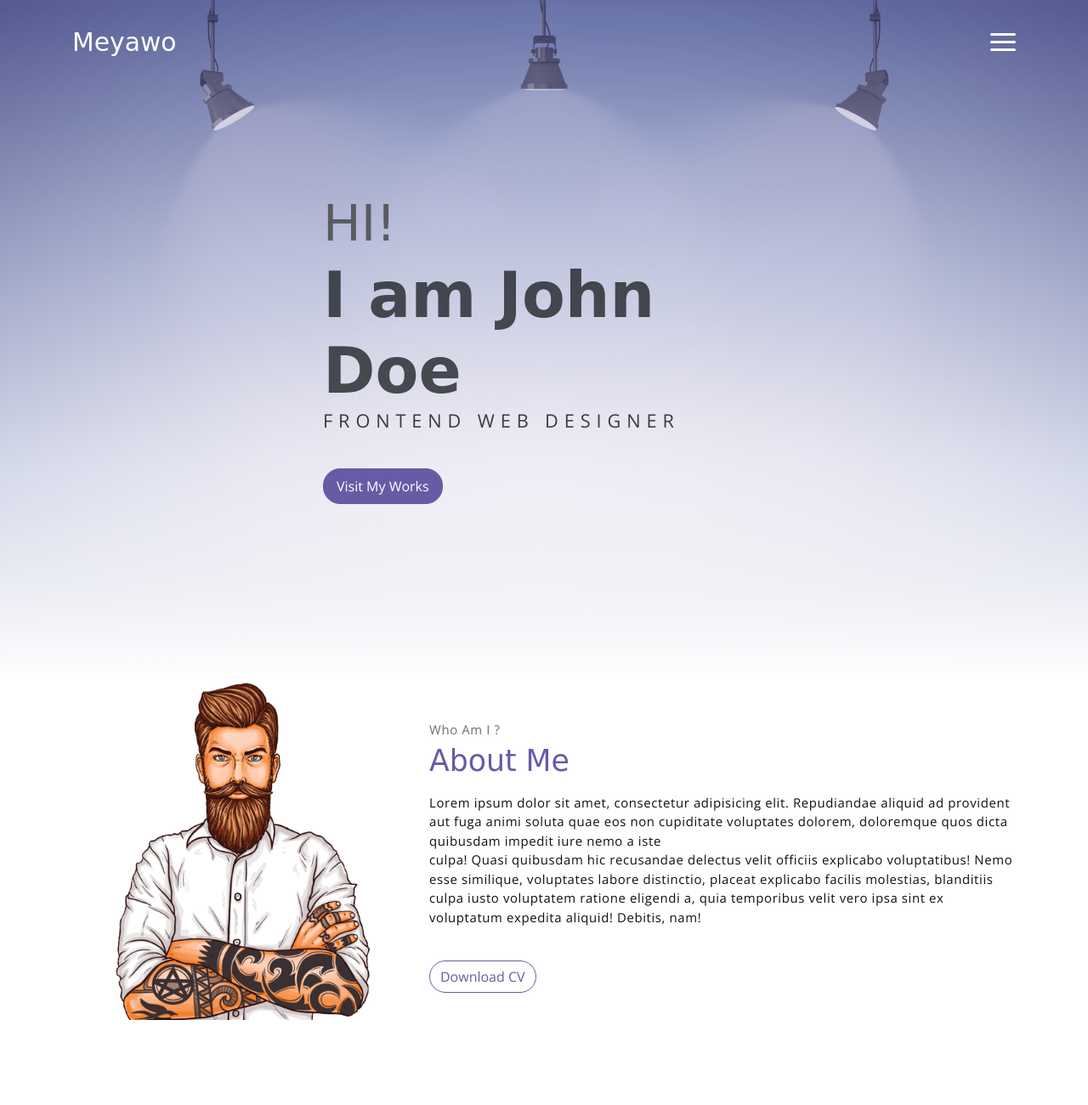
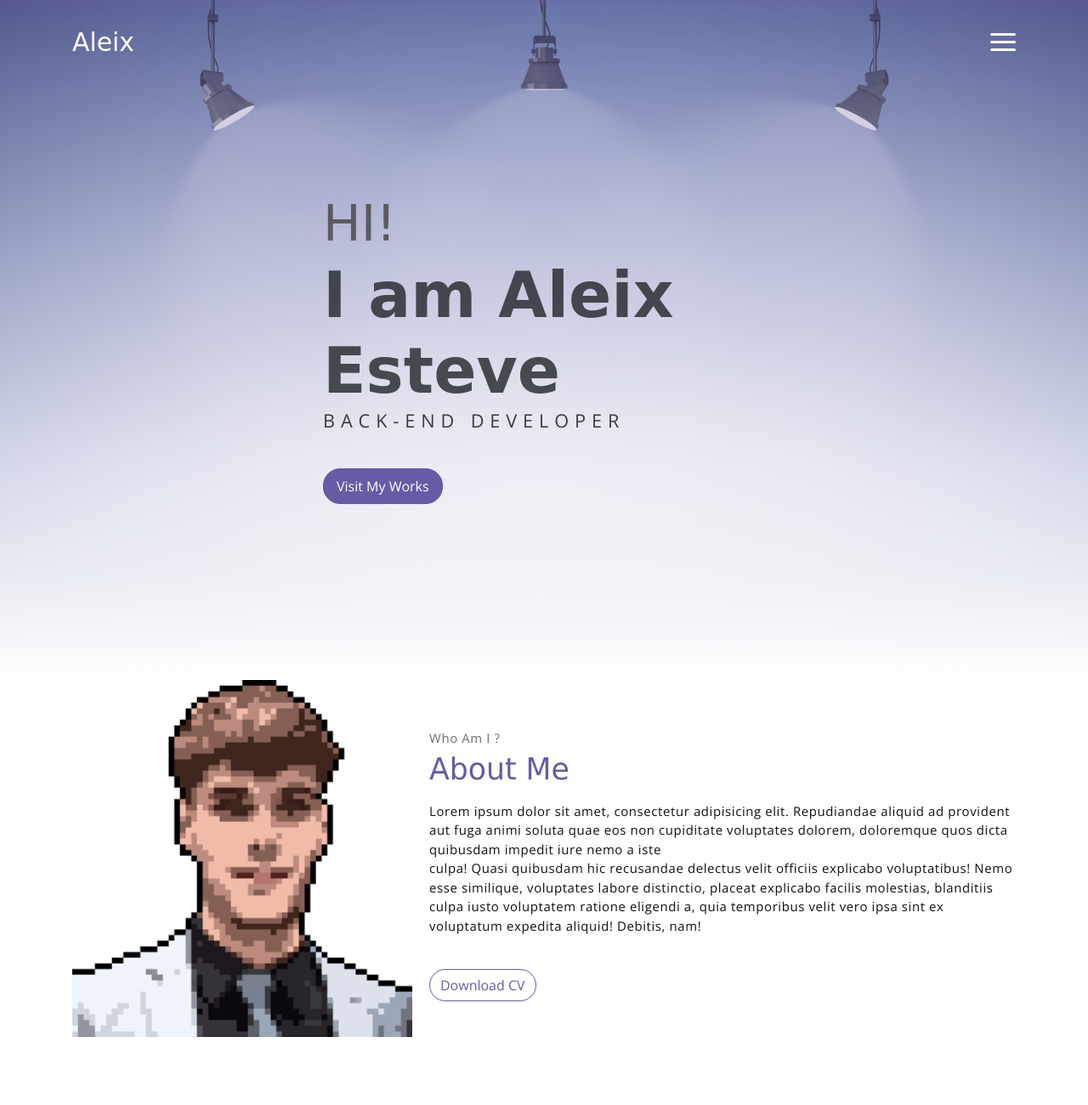
Before and after one commit to AleixEsteveGisbert/AleixEsteveGisbert.github.io, a plain HTML site: page index.html in a window 1280 px wide. Shown: the top 1300 px of the page at 85% size. Drawn offline with nearby package versions, Linux system fonts and the light colour scheme; a web font is replaced by a local one.

Commit message:
Primers edits

```diff
--- a/index.html
+++ b/index.html
@@ -6,7 +6,7 @@
     <meta name="viewport" content="width=device-width, initial-scale=1, shrink-to-fit=no">
     <meta name="description" content="Start your development with Meyawo landing page.">
     <meta name="author" content="Devcrud">
-    <title>Meyawo Landing page | Free Bootstrap 4.3.x landing page</title>
+    <title>Aleix Esteve Gisbert</title>
     <!-- font icons -->
     <link rel="stylesheet" href="assets/vendors/themify-icons/css/themify-icons.css">
     <!-- Bootstrap + Meyawo main styles -->
@@ -18,7 +18,7 @@
     <!-- Page Navbar -->
     <nav class="custom-navbar" data-spy="affix" data-offset-top="20">
         <div class="container">
-            <a class="logo" href="#">Meyawo</a>
+            <a class="logo" href="#">Aleix</a>
             <ul class="nav">
                 <li class="item">
                     <a class="link" href="#home">Home</a>
@@ -56,9 +56,9 @@
         <div class="header-content container">
             <h1 class="header-title">
                 <span class="up">HI!</span>
-                <span class="down">I am John Doe</span>
+                <span class="down">I am Aleix Esteve</span>
             </h1>
-            <p class="header-subtitle">FRONTEND WEB DESIGNER</p>
+            <p class="header-subtitle">BACK-END DEVELOPER</p>
 
             <button class="btn btn-primary">Visit My Works</button>
         </div>
@@ -71,7 +71,7 @@
             <!-- about wrapper -->
             <div class="about">
                 <div class="about-img-holder">
-                    <img src="assets/imgs/man.png" class="about-img"
+                    <img src="assets/imgs/aleix-pixel2-edit.png" class="about-img"
                         alt="Download free bootstrap 4 landing page, free boootstrap 4 templates, Download free bootstrap 4.1 landing page, free boootstrap 4.1.1 templates, meyawo Landing page">
                 </div>
                 <div class="about-caption">
```
Also changed, not shown: assets/imgs/aleix-pixel2-edit.png (added), assets/imgs/aleix.png (added).
